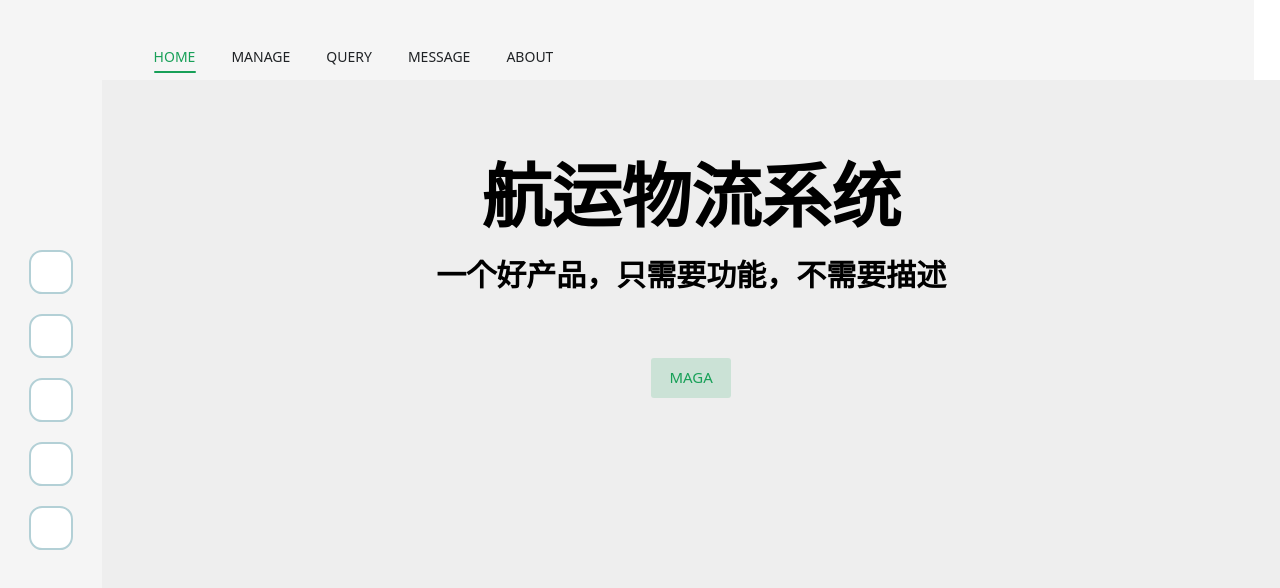
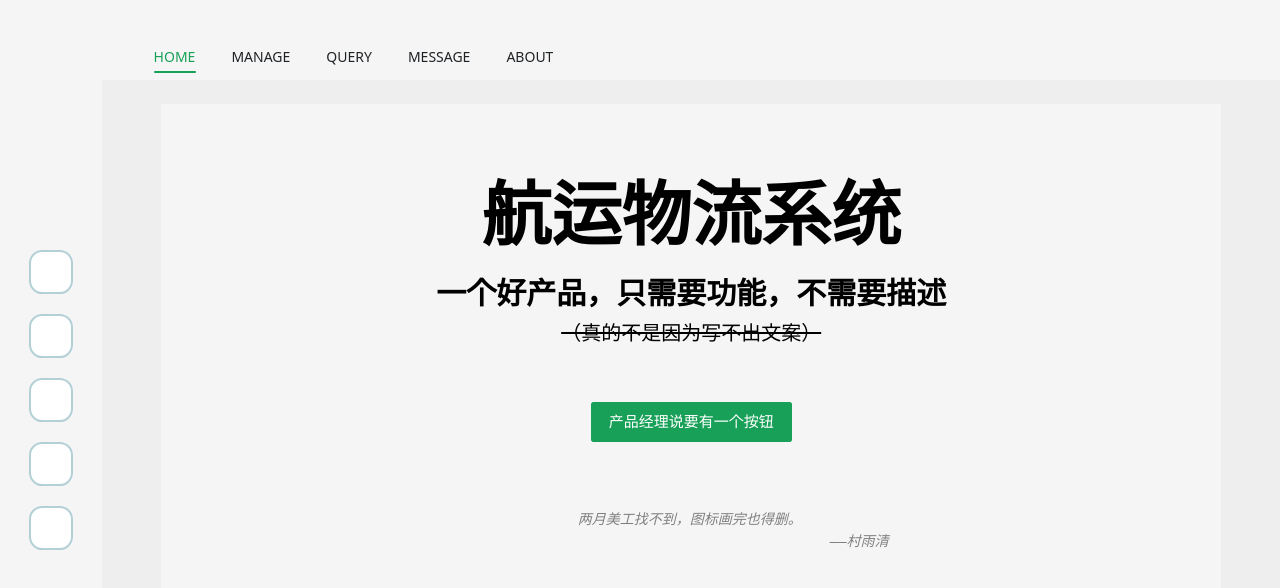
Before and after one commit to DcolorWei/Shipping-Trading-System, a Vue app: page / in a window 1280 px wide. Shown: the top 588 px of the page. Built offline with nearby package versions, Linux system fonts and the light colour scheme; some icons are missing.

Commit message:
通知中心

```diff
--- a/src/components/Aside.vue
+++ b/src/components/Aside.vue
@@ -9,6 +9,7 @@
       <n-icon size="40" :component="iconList[index]" />
     </div>
   </div>
+  <div class="tab-bar"></div>
 </template>
 
 <script lang="ts">
@@ -54,17 +55,18 @@ export default defineComponent({
   align-items: center;
 }
 
-.sideItem {
+.sideItemList .sideItem {
   margin: 10px;
   width: 40px;
   height: 40px;
   border: 2px solid #b3d0d6;
   background: white;
   border-radius: 30%;
-  transition: 0.1s linear;
+  transition: 0.15s linear;
 }
 
-.sideItem:hover {
-  transform: scale(1.25);
+.sideItemList .sideItem:hover {
+  transform: scale(1.25) rotate(10deg);
 }
+
 </style>
--- a/src/views/Home.vue
+++ b/src/views/Home.vue
@@ -6,7 +6,9 @@
     <Top></Top>
   </div>
   <div class="container">
+    <div class="panel">
       <router-view></router-view>
+
       <div style="margin: 0 auto; padding-top: 5%" v-show="showHome">
         <div
           style="
@@ -34,6 +36,18 @@
         </div>
         <div
           style="
+            display: flex;
+            justify-content: center;
+            align-items: center;
+            font-size: 20px;
+            font-weight: 300;
+            width: 100%;
+          "
+        >
+          <del>（真的不是因为写不出文案）</del>
+        </div>
+        <div
+          style="
             padding-top: 5%;
             display: flex;
             justify-content: center;
@@ -43,7 +57,26 @@
             width: 100%;
           "
         >
-        <n-button type="success" size="large" secondary strong> MAGA </n-button>
+          <n-button type="success" size="large" strong>
+            产品经理说要有一个按钮
+          </n-button>
+        </div>
+        <div
+          style="
+            padding-top: 5%;
+            display: flex;
+            justify-content: center;
+            align-items: center;
+            font-style: italic;
+            color:grey;
+          "
+        >
+          <pre>
+          两月美工找不到，图标画完也得删。
+                                        ——村雨清
+          </pre>
+          <br />
+        </div>
       </div>
     </div>
   </div>
@@ -101,7 +134,7 @@ export default defineComponent({
   position: absolute;
   left: 8%;
   height: 10%;
-  width: 86%;
+  width: 88%;
   padding-left: 4%;
   background: whitesmoke;
   display: flex;
@@ -115,4 +148,11 @@ export default defineComponent({
   width: 92%;
   background: #eeeeee;
 }
+
+.panel {
+  margin: 2% 5%;
+  width: 90%;
+  height: 90%;
+  background: whitesmoke;
+}
 </style>
--- a/src/views/Login.vue
+++ b/src/views/Login.vue
@@ -154,14 +154,16 @@ export default defineComponent({
     let panelStatus: Ref<panelStatus> = ref("login");
 
     function login() {
-      axios
-        .post("http://49.232.128.228:8080/account/Login", {
+      axios({
+        method: "POST",
+        url: "http://49.232.128.228:8080/account/Login",
+        data: {
           account: loginForm.account,
           password: encrypt(loginForm.password!),
-        })
-        .then(() => {
-          router.push("/");
-        });
+        },
+      }).then(() => {
+        router.push("/");
+      });
     }
 
     async function getAuthCode() {
@@ -175,9 +177,9 @@ export default defineComponent({
 
       if (registerForm.email) {
         await axios({
-          method: "GET",
+          method: "POST",
           url: "http://49.232.128.228:8080/account/AuthCode",
-          params: {
+          data: {
             email: registerForm.email,
           },
         }).then(() => {
--- a/src/views/top/message/Message.vue
+++ b/src/views/top/message/Message.vue
@@ -1,32 +1,108 @@
 <template>
-  <div class="message-card">
+  <div style="margin: 0 15%; height: 100%">
     <div class="title">通知中心</div>
+    <div class="message-container">
+      <div class="message-list" v-if="messageList.length > 0">
+        >
+        <div
+          class="message-item"
+          v-for="item in messageList"
+          :key="item.messageId"
+        ></div>
+      </div>
+      <div class="message-content" v-if="messageList.length > 0">
+        <div class="message-text">
+          <n-skeleton text :repeat="10" />
+          <n-skeleton text style="width: 60%" />
+        </div>
+      </div>
+      <div v-else>
+        <div style="font-size: 200px; margin-bottom: -100px">🍵</div>
+        <n-result
+          status="209"
+          title="并不会有人找你"
+          description="一切尽在不言中"
+        >
+          <template #footer>
+            <n-button>真是个杯具</n-button>
+          </template>
+        </n-result>
+      </div>
+    </div>
   </div>
 </template>
 
 <script lang="ts">
-import { defineComponent } from "vue";
+import { defineComponent, reactive } from "vue";
+import { NSkeleton, NResult, NButton } from "naive-ui";
+import axios from "axios";
 export default defineComponent({
   setup() {
-    return {};
+    let messageList = reactive([]);
+    axios.get("http://49.232.128.228:8080/message/getMessage").then((res) => {
+      messageList = res.data;
+    });
+    return {
+      messageList,
+    };
   },
-  components: {},
+  components: {
+    NSkeleton,
+    NResult,
+    NButton,
+  },
 });
 </script>
 
 <style scoped>
-.message-card {
-  margin: 3% 15%;
-  width: 70%;
-  height: 80%;
-  background: whitesmoke;
-}
-
-.message-card .title {
+.title {
   padding: 2% 5%;
   border-bottom: 2px solid rgb(70, 70, 70);
   text-align: left;
   font-size: 23px;
   font-weight: 600;
 }
+
+.message-container {
+  display: flex;
+  justify-content: center;
+  height: 85%;
+}
+.message-list {
+  width: 30%;
+  height: 100%;
+  flex-direction: column;
+  align-items: center;
+  overflow-y: scroll;
+}
+.message-list::-webkit-scrollbar {
+  width: 2px;
+}
+.message-list::-webkit-scrollbar-thumb {
+  border-radius: 1px;
+  background-color: #ccc;
+}
+.message-list::-webkit-scrollbar-track-piece {
+  background-color: whitesmoke;
+}
+
+.message-list .message-item {
+  width: 90%;
+  height: 16%;
+  box-shadow: 0 3px 5px 0 rgba(0, 0, 0, 0.1);
+  margin: 5% auto;
+  background: white;
+}
+
+.message-content {
+  width: 70%;
+  height: 90%;
+  margin: 2% 2%;
+  box-shadow: 0 3px 5px 0 rgba(0, 0, 0, 0.1);
+  background: white;
+}
+
+.message-content .message-text {
+  padding: 10%;
+}
 </style>
```
Also changed, not shown: src/components/Aside/tabBar.vue (added, +17 -0 lines), src/router/side.ts (+5 -5 lines). Lines whose indentation alone changed are shown as unchanged.
